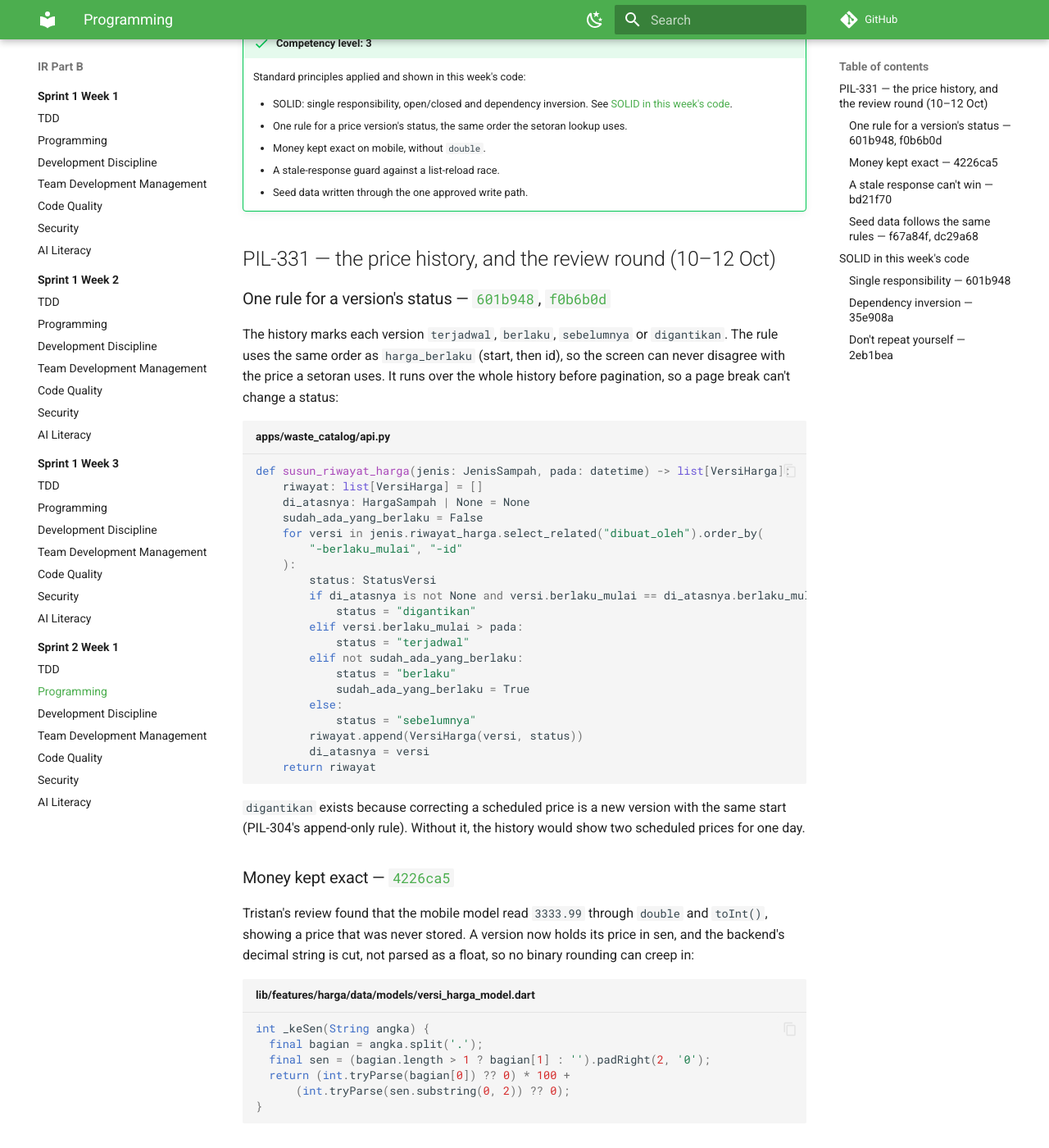
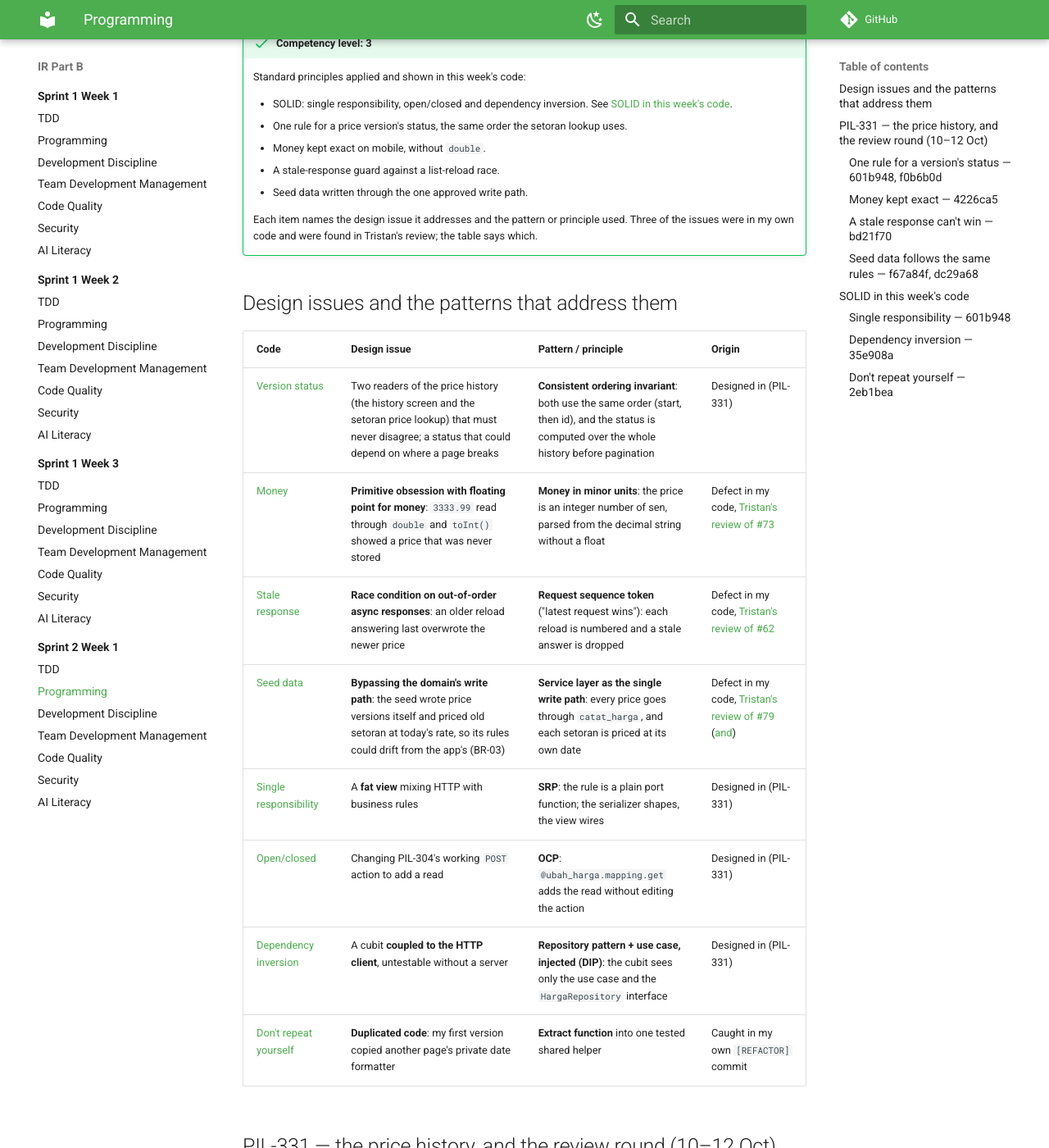
Before and after one commit to mvfi0/pilah-docs, an MkDocs documentation site: the page built from docs/review-sprint-2-week-1/part-b/programming.md, in a window 1280 px wide and 1400 px high, scrolled down 194 px. Shown: the whole window at 82% size. Built offline with MkDocs 1.6.1 and Material for MkDocs 9.7.7, drawn with Linux system fonts in a browser that asks for light colours; comment, search, counter and statistics services are not loaded; some of the changed text lies outside the part shown.

Commit message:
docs(ir): name the design issue and pattern behind each S2W1 Programming item
Adds a table, plus a line under each section, stating the design issue,
the pattern or principle that addresses it, and where it came from. Three
issues (floating-point money, out-of-order responses, the seed bypassing
catat_harga) were defects in my own code found in Tristan's review, and
the page now says so instead of listing them only as principles applied.

Co-Authored-By: Claude Opus 5.5 <noreply@anthropic.com>

````diff
--- a/docs/review-sprint-2-week-1/part-b/programming.md
+++ b/docs/review-sprint-2-week-1/part-b/programming.md
@@ -8,6 +8,21 @@
     - Money kept exact on mobile, without `double`.
     - A stale-response guard against a list-reload race.
     - Seed data written through the one approved write path.
+
+    Each item names the design issue it addresses and the pattern or principle used. Three of the issues were in my own code and were found in Tristan's review; the table says which.
+
+## Design issues and the patterns that address them
+
+| Code | Design issue | Pattern / principle | Origin |
+|---|---|---|---|
+| [Version status](#one-rule-for-a-versions-status-601b948-f0b6b0d) | Two readers of the price history (the history screen and the setoran price lookup) that must never disagree; a status that could depend on where a page breaks | **Consistent ordering invariant**: both use the same order (start, then id), and the status is computed over the whole history before pagination | Designed in (PIL-331) |
+| [Money](#money-kept-exact-4226ca5) | **Primitive obsession with floating point for money**: `3333.99` read through `double` and `toInt()` showed a price that was never stored | **Money in minor units**: the price is an integer number of sen, parsed from the decimal string without a float | Defect in my code, [Tristan's review of #73](https://github.com/bank-sampah-PILAH/pilah-mobile/pull/73#discussion_r4242248044) |
+| [Stale response](#a-stale-response-cant-win-bd21f70) | **Race condition on out-of-order async responses**: an older reload answering last overwrote the newer price | **Request sequence token** ("latest request wins"): each reload is numbered and a stale answer is dropped | Defect in my code, [Tristan's review of #62](https://github.com/bank-sampah-PILAH/pilah-mobile/pull/62#discussion_r4242257029) |
+| [Seed data](#seed-data-follows-the-same-rules-f67a84f-dc29a68) | **Bypassing the domain's write path**: the seed wrote price versions itself and priced old setoran at today's rate, so its rules could drift from the app's (BR-03) | **Service layer as the single write path**: every price goes through `catat_harga`, and each setoran is priced at its own date | Defect in my code, [Tristan's review of #79](https://github.com/bank-sampah-PILAH/pilah-be/pull/79#discussion_r4242257376) ([and](https://github.com/bank-sampah-PILAH/pilah-be/pull/79#discussion_r4242257381)) |
+| [Single responsibility](#single-responsibility-601b948) | A **fat view** mixing HTTP with business rules | **SRP**: the rule is a plain port function; the serializer shapes, the view wires | Designed in (PIL-331) |
+| [Open/closed](#single-responsibility-601b948) | Changing PIL-304's working `POST` action to add a read | **OCP**: `@ubah_harga.mapping.get` adds the read without editing the action | Designed in (PIL-331) |
+| [Dependency inversion](#dependency-inversion-35e908a) | A cubit **coupled to the HTTP client**, untestable without a server | **Repository pattern + use case, injected (DIP)**: the cubit sees only the use case and the `HargaRepository` interface | Designed in (PIL-331) |
+| [Don't repeat yourself](#dont-repeat-yourself-2eb1bea) | **Duplicated code**: my first version copied another page's private date formatter | **Extract function** into one tested shared helper | Caught in my own `[REFACTOR]` commit |
 
 ## PIL-331 — the price history, and the review round (10–12 Oct)
 
@@ -40,7 +55,11 @@ def susun_riwayat_harga(jenis: JenisSampah, pada: datetime) -> list[VersiHarga]:
 
 `digantikan` exists because correcting a scheduled price is a new version with the same start (PIL-304's append-only rule). Without it, the history would show two scheduled prices for one day.
 
+**Design issue:** two readers of one history that must agree. **Pattern:** a consistent ordering invariant, computed before pagination. **Origin:** designed in.
+
 ### Money kept exact — [`4226ca5`](https://github.com/bank-sampah-PILAH/pilah-mobile/commit/4226ca5)
+
+**Design issue:** primitive obsession with floating point for money. **Pattern:** money in minor units (integer sen). **Origin:** a defect in my code, found in [Tristan's review](https://github.com/bank-sampah-PILAH/pilah-mobile/pull/73#discussion_r4242248044).
 
 Tristan's review found that the mobile model read `3333.99` through `double` and `toInt()`, showing a price that was never stored. A version now holds its price in sen, and the backend's decimal string is cut, not parsed as a float, so no binary rounding can creep in:
 
@@ -55,6 +74,8 @@ int _keSen(String angka) {
 
 ### A stale response can't win — [`bd21f70`](https://github.com/bank-sampah-PILAH/pilah-mobile/commit/bd21f70)
 
+**Design issue:** a race condition on out-of-order async responses. **Pattern:** a request sequence token, so the latest request wins. **Origin:** a defect in my code, found in [Tristan's review](https://github.com/bank-sampah-PILAH/pilah-mobile/pull/62#discussion_r4242257029).
+
 Saving a price change reloads the list twice: after the `PUT` and after the price `POST`. If the first `GET` answered last, the old price came back. Each reload is now numbered, and an answer is dropped once a newer reload has started:
 
 ```dart title="lib/features/harga/presentation/cubit/harga_cubit.dart"
@@ -68,6 +89,8 @@ Saving a price change reloads the list twice: after the `PUT` and after the pric
 ```
 
 ### Seed data follows the same rules — [`f67a84f`](https://github.com/bank-sampah-PILAH/pilah-be/commit/f67a84f), [`dc29a68`](https://github.com/bank-sampah-PILAH/pilah-be/commit/dc29a68)
+
+**Design issue:** bypassing the domain's write path, so the seed's rules could drift from the app's. **Pattern:** the service layer as the single write path. **Origin:** a defect in my code, found in [Tristan's review](https://github.com/bank-sampah-PILAH/pilah-be/pull/79#discussion_r4242257376).
 
 The seed command wrote price versions itself and priced historical setoran at today's rate, so rerunning it after a price change rewrote old totals. It now writes through `catat_harga`, the one approved write path in `AGENTS.md`, and prices each setoran at its own date (BR-03).
 
@@ -100,4 +123,6 @@ class RiwayatHargaCubit extends Cubit<RiwayatHargaState> {
 
 ### Don't repeat yourself — [`2eb1bea`](https://github.com/bank-sampah-PILAH/pilah-mobile/commit/2eb1bea)
 
+**Design issue:** duplicated code. **Pattern:** extract function into a shared, tested helper. **Origin:** my own first version, fixed in its `[REFACTOR]` commit.
+
 The history screen first copied the pencairan revision page's private date-and-time formatter. The refactor moved it to one tested `formatTanggalJamId`, and both screens call it.
````
